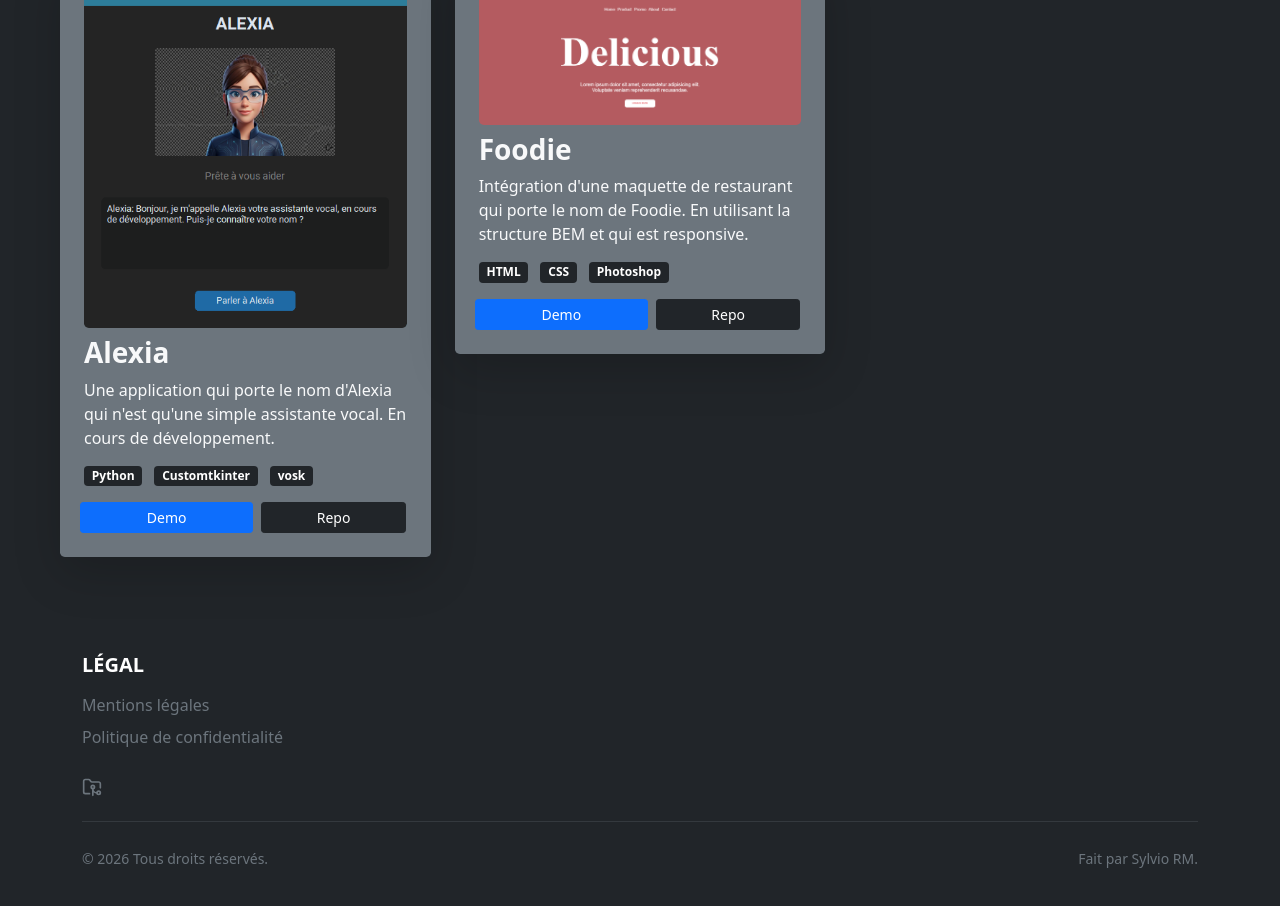
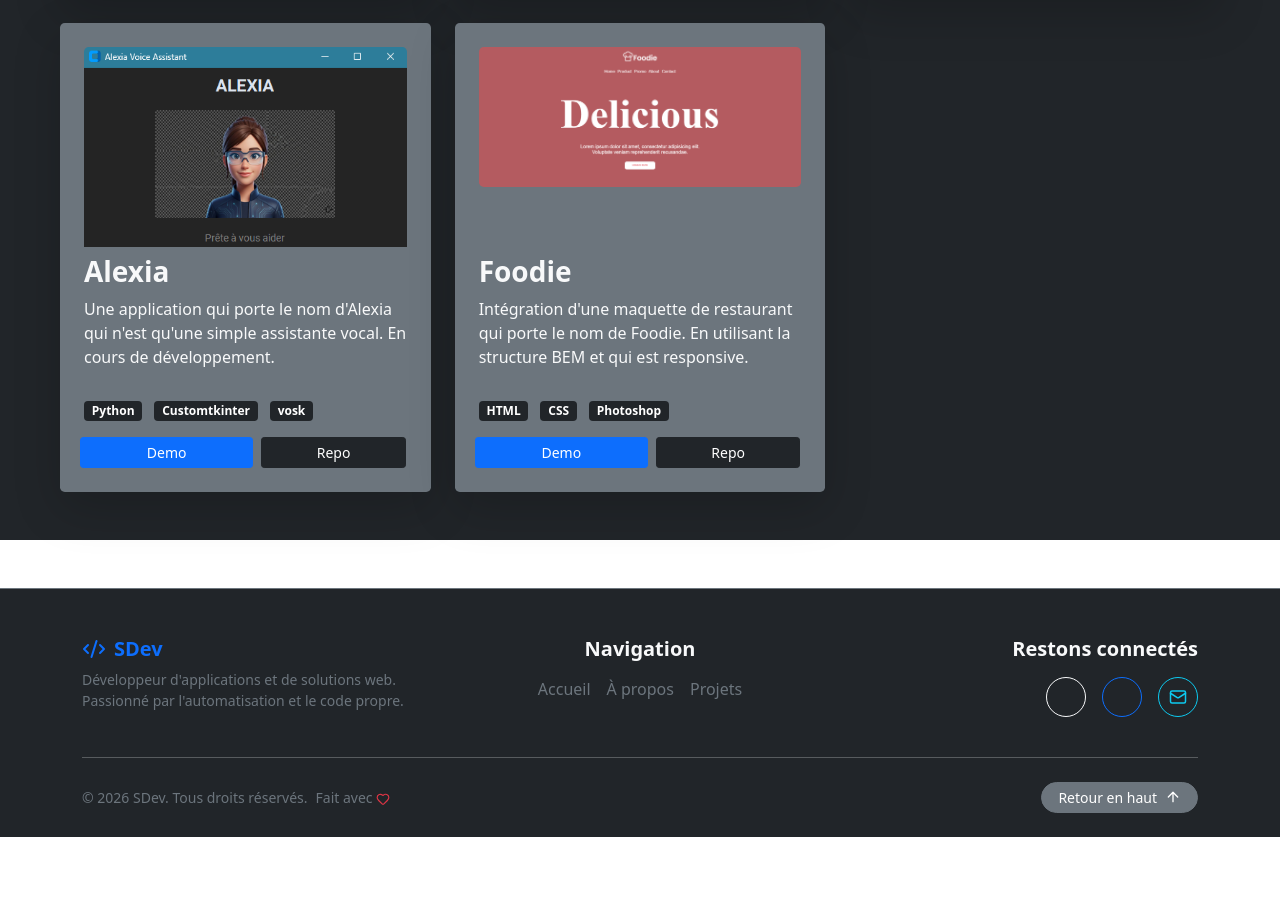
Before and after one commit to SylvioRm/Portfolio1.0, a React (Vite) app: page / in a window 1280 px wide. Shown: the part 2720-3626 px from the top of the page. After the commit the page ends 3557 px from the top, so only its background shows below. Built offline with nearby package versions, Linux system fonts and the light colour scheme.

Commit message:
Footer modification

```diff
--- a/package.json
+++ b/package.json
@@ -10,6 +10,9 @@
     "preview": "vite preview"
   },
   "dependencies": {
+    "@fortawesome/fontawesome-svg-core": "^7.2.0",
+    "@fortawesome/free-solid-svg-icons": "^7.2.0",
+    "@fortawesome/react-fontawesome": "^3.3.1",
     "@tailwindcss/vite": "^4.3.0",
     "framer-motion": "^12.40.0",
     "lucide-react": "^1.17.0",
--- a/src/components/Footer.tsx
+++ b/src/components/Footer.tsx
@@ -1,52 +1,90 @@
-import {FolderGit2Icon } from 'lucide-react';
+import { Mail, ArrowUp, Code2, Heart } from 'lucide-react';
 
 const Footer = () => {
+  const scrollToTop = () => {
+    window.scrollTo({ top: 0, behavior: 'smooth' });
+  };
+
   return (
-    <footer className="bg-dark text-light py-5">
+    <footer className="bg-dark text-light pt-5 pb-4 mt-5 border-top border-secondary">
       <div className="container">
-        <div className="row g-4">
+        <div className="row gy-4 text-center text-md-start">
+          <div className="col-12 col-md-4">
+            <h5 className="text-primary fw-bold d-flex align-items-center justify-content-center justify-content-md-start gap-2">
+              <Code2 size={24} />
+              <span>SDev</span>
+            </h5>
+            <p className="text-muted small mt-2">
+              Développeur d'applications et de solutions web. Passionné par l'automatisation et le code propre.
+            </p>
+          </div>
 
-          <div className="col-6 col-md-4">
-            <h5 className="text-uppercase fw-bold text-white mb-3">Légal</h5>
-            <ul className="list-unstyled mb-4">
-              <li className="mb-2">
-                <a href="#mentions" className="text-muted text-decoration-none">Mentions légales</a>
-              </li>
-              <li className="mb-2">
-                <a href="#confidentialite" className="text-muted text-decoration-none">Politique de confidentialité</a>
-              </li>
+          <div className="col-12 col-md-4 text-center">
+            <h5 className="fw-bold mb-3">Navigation</h5>
+            <ul className="list-unstyled d-flex justify-content-center gap-3 m-0">
+              <li><a href="#Home" className="text-muted text-decoration-none text-hover-primary">Accueil</a></li>
+              <li><a href="#About" className="text-muted text-decoration-none text-hover-primary">À propos</a></li>
+              <li><a href="#Projets" className="text-muted text-decoration-none text-hover-primary">Projets</a></li>
             </ul>
+          </div>
 
-            <div className="d-flex gap-3">
-              {/* <a href="#" target="_blank" rel="noopener noreferrer" className="text-muted text-white-hover">
-                <X size={20} />
-              </a>*/}
-              {/* <a href="#" target="_blank" rel="noopener noreferrer" className="text-muted text-white-hover">
-                <Linkedin size={20} />
-              </a> */}
-              <a href="#" target="_blank" rel="noopener noreferrer" className="text-muted text-white-hover">
-                <FolderGit2Icon size={20} />
+          <div className="col-12 col-md-4 text-center text-md-end">
+            <h5 className="fw-bold mb-3">Restons connectés</h5>
+            <div className="d-flex justify-content-center justify-content-md-end gap-3 mb-3">
+
+              <a href="https://github.com" target="_blank" rel="noopener noreferrer"
+                 className="btn btn-outline-light btn-sm rounded-circle d-flex align-items-center justify-content-center"
+                 style={{ width: '40px', height: '40px' }} title="GitHub">
+                <i className="fab fa-github fa-lg"></i>
               </a>
+
+              <a href="https://linkedin.com" target="_blank" rel="noopener noreferrer"
+                 className="btn btn-outline-primary btn-sm rounded-circle d-flex align-items-center justify-content-center"
+                 style={{ width: '40px', height: '40px' }} title="LinkedIn">
+                <i className="fab fa-linkedin-in fa-lg"></i>
+              </a>
+
+              <a href="mailto:sylviormc@gmail.com"
+                 className="btn btn-outline-info btn-sm rounded-circle d-flex align-items-center justify-content-center"
+                 style={{ width: '40px', height: '40px' }} title="Contactez-moi">
+                <Mail size={18} />
+              </a>
+
             </div>
           </div>
 
         </div>
 
-        {/* Séparateur horizontal */}
-        <hr className="text-muted my-4" />
+        <hr className="my-4 border-secondary" />
 
-        {/* Copyright */}
+        {/* Section Droits d'auteur & Retour en haut */}
         <div className="row align-items-center">
-          <div className="col-md-6 text-center text-md-start">
-            <p className="text-muted small mb-0">
-              &copy; {new Date().getFullYear()} Tous droits réservés.
-            </p>
+          <div className="col-12 col-md-6 text-center text-md-start text-muted small">
+            © {new Date().getFullYear()} SDev. Tous droits réservés.
+            <span className="d-block d-sm-inline ms-sm-2">
+              Fait avec <Heart size={14} className="text-danger animate-pulse" />
+            </span>
           </div>
-          <div className="col-md-6 text-center text-md-end mt-2 mt-md-0">
-            <span className="text-muted small">Fait par Sylvio RM.</span>
+
+          <div className="col-12 col-md-6 text-center text-md-end mt-3 mt-md-0">
+            <button
+              onClick={scrollToTop}
+              className="btn btn-sm btn-secondary d-inline-flex align-items-center gap-2 rounded-pill px-3"
+            >
+              <span>Retour en haut</span>
+              <ArrowUp size={16} />
+            </button>
           </div>
         </div>
+
       </div>
+
+      <style>{`
+        .text-hover-primary:hover {
+          color: #0d6efd !important;
+          transition: color 0.2s ease-in-out;
+        }
+      `}</style>
     </footer>
   );
 };
--- a/src/components/Projects.tsx
+++ b/src/components/Projects.tsx
@@ -101,13 +101,19 @@ const Projets = () => {
                 <div className="row g-4">
                     {projects.map((project) => (
                         <div key={project.id} className="col-12 col-lg-4" style={{ boxSizing: "border-box" }}>
-                            <div className="bg-secondary text-light p-4 h-auto rounded-3 shadow-lg">
-                               <img
-                               src={project.image}
-                               alt={project.title}
-                               className="w-100 rounded-3 h-100 object-cover"
+                            <div className="d-flex flex-column justify-content-between bg-secondary text-light p-4 h-100 rounded-3 shadow-lg">
+                                <div
+                                style={{
+                                height: '200px',
+                                overflow: 'hidden'
+                               }}>
+                                <img
+                                src={project.image}
+                                alt={project.title}
+                                className="w-100 rounded-3 object-cover"
                                />
-                               <div>
+                                </div>
+                               <div className="flex-grow-1 d-flex flex-column">
                                  <h1 className="my-2 fs-3 fw-bold">
                                     {project.title}
                                 </h1>
```
Also changed, not shown: 2 other files (tests, documents, lock files or other folders).
